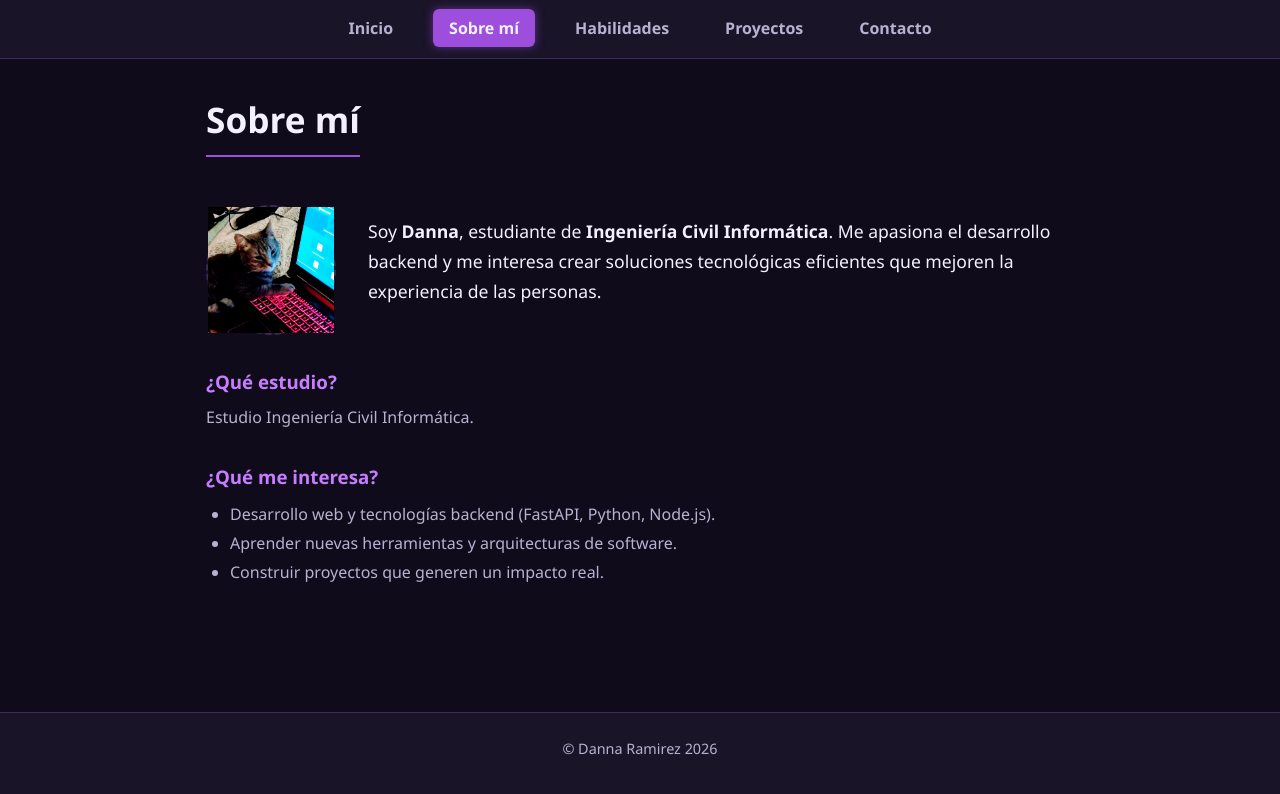
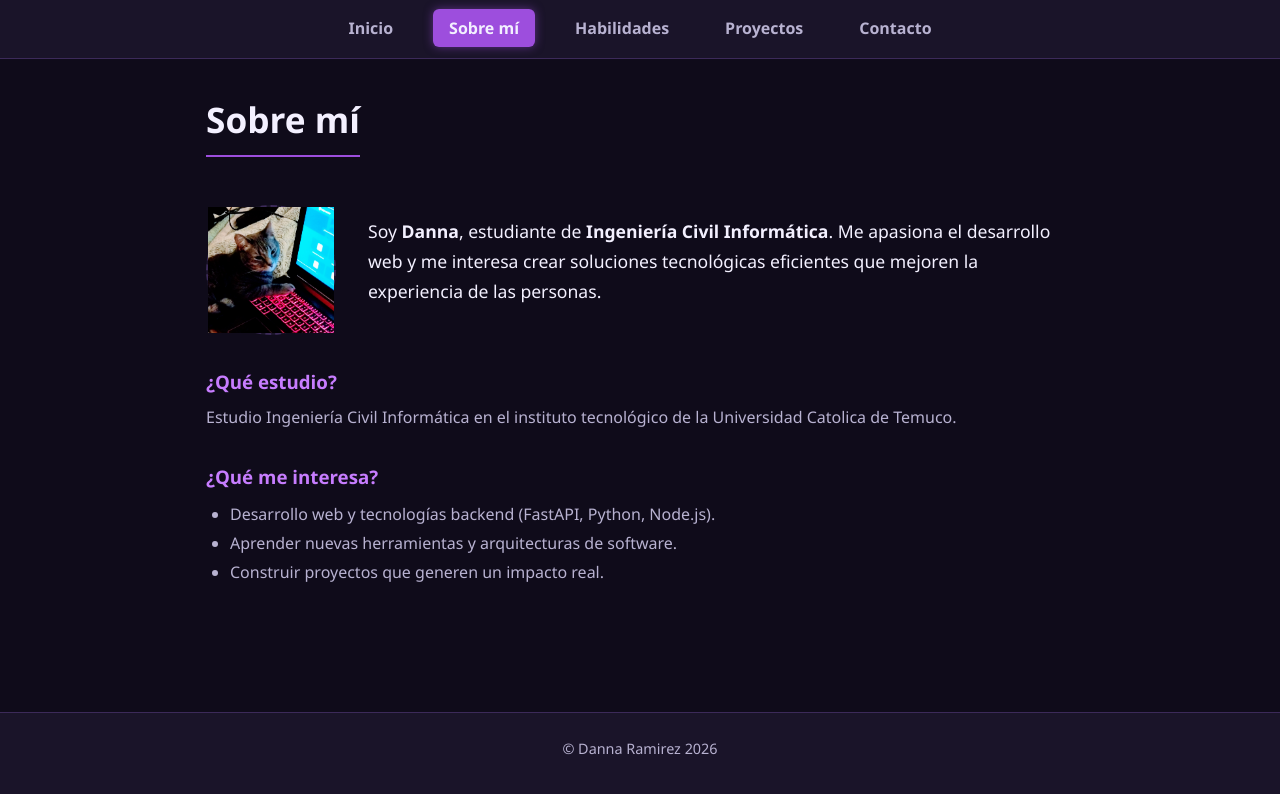
Before and after one commit to dramirez08/mini-portafolio, a React (Vite) app: page /sobre-mi in a window 1280 px wide. Shown: the top 794 px of the page. Built offline with nearby package versions, Linux system fonts and the light colour scheme.

Commit message:
Minor Changes: Correción SobreMi

```diff
--- a/src/pages/SobreMi.jsx
+++ b/src/pages/SobreMi.jsx
@@ -14,7 +14,7 @@ function SobreMi() {
         <div className="perfil-texto">
           <p>
             Soy <strong>Danna</strong>, estudiante de <strong>Ingeniería Civil Informática</strong>.
-            Me apasiona el desarrollo backend y me interesa crear soluciones tecnológicas
+            Me apasiona el desarrollo web y me interesa crear soluciones tecnológicas
             eficientes que mejoren la experiencia de las personas.
           </p>
         </div>
@@ -24,7 +24,8 @@ function SobreMi() {
       <div className="seccion-info">
         <h3>¿Qué estudio?</h3>
         <p>
-          Estudio Ingeniería Civil Informática.
+          Estudio Ingeniería Civil Informática en el
+          instituto tecnológico de la Universidad Catolica de Temuco.
         </p>
       </div>
 
```
